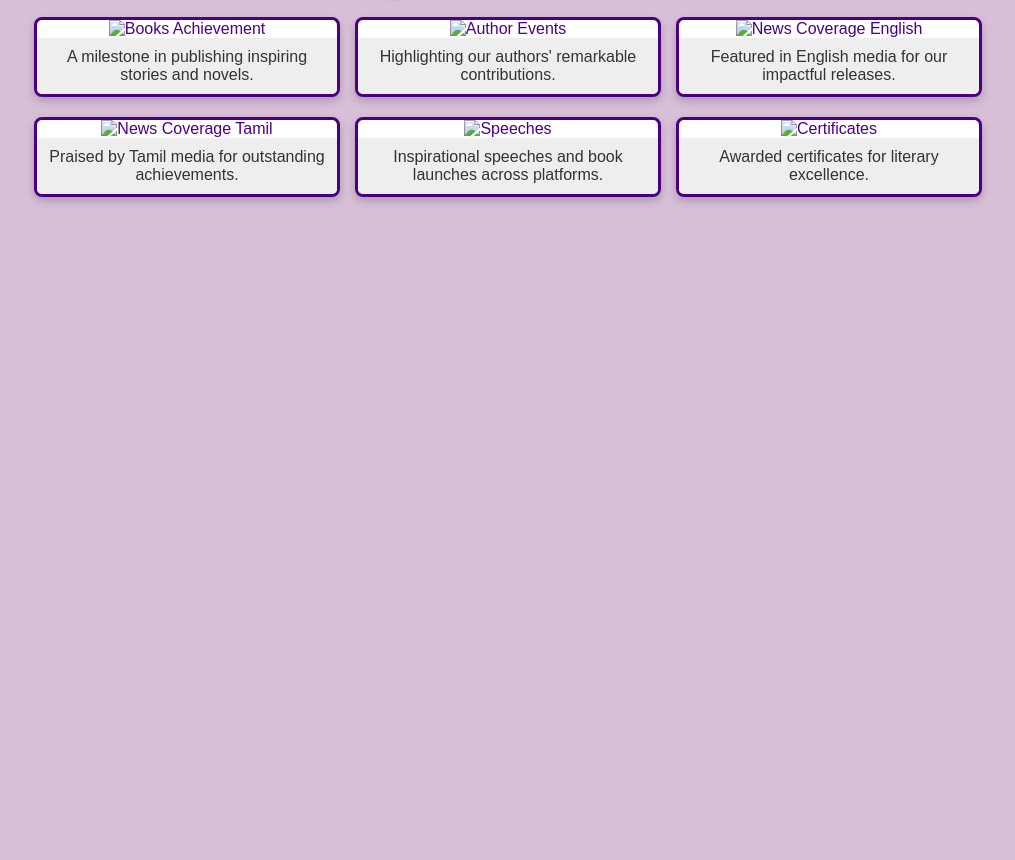
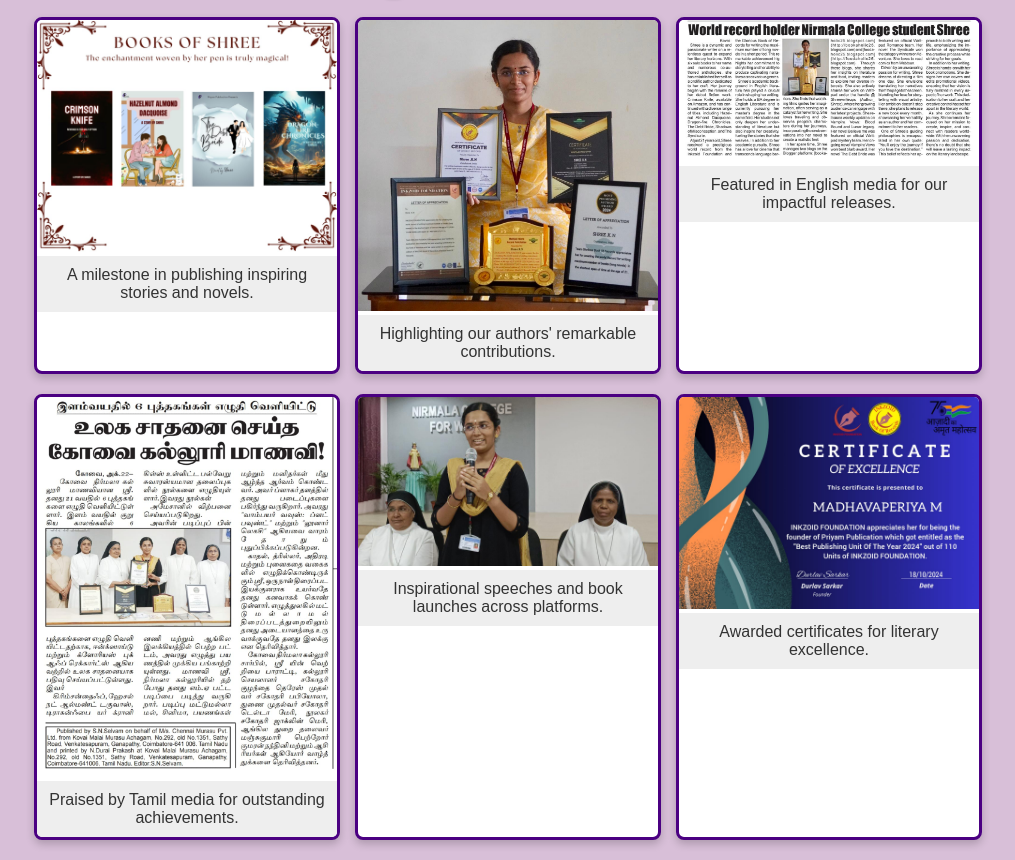
Before and after one commit to imlogambika/priyam, a plain HTML site: page Achieve.html in a window 1280 px wide. Shown: the part 78-938 px from the top of the page, without its empty margins (132-1147 px from the left). Before the commit the page ends 800 px from the top, so only its background shows below. Drawn offline with Linux system fonts and the light colour scheme.

Commit message:
Update Achieve.html

```diff
--- a/Achieve.html
+++ b/Achieve.html
@@ -60,29 +60,29 @@
     <div class="gallery-container">
         <div class="gallery-row">
             <div class="gallery-item">
-                <img src="img/books.jpg" alt="Books Achievement">
+                <img src="books.jpg" alt="Books Achievement">
                 <p>A milestone in publishing inspiring stories and novels.</p>
             </div>
             <div class="gallery-item">
-                <img src="img/autho.jpg" alt="Author Events">
+                <img src="autho.jpg" alt="Author Events">
                 <p>Highlighting our authors' remarkable contributions.</p>
             </div>
             <div class="gallery-item">
-                <img src="img/newseng.jpg" alt="News Coverage English">
+                <img src="newseng.jpg" alt="News Coverage English">
                 <p>Featured in English media for our impactful releases.</p>
             </div>
         </div>
         <div class="gallery-row">
             <div class="gallery-item">
-                <img src="img/newstamil.jpg" alt="News Coverage Tamil">
+                <img src="newstamil.jpg" alt="News Coverage Tamil">
                 <p>Praised by Tamil media for outstanding achievements.</p>
             </div>
             <div class="gallery-item">
-                <img src="img/speech.jpg" alt="Speeches">
+                <img src="speech.jpg" alt="Speeches">
                 <p>Inspirational speeches and book launches across platforms.</p>
             </div>
             <div class="gallery-item">
-                <img src="img/certificate.jpg" alt="Certificates">
+                <img src="certificate.jpg" alt="Certificates">
                 <p>Awarded certificates for literary excellence.</p>
             </div>
         </div>
```
